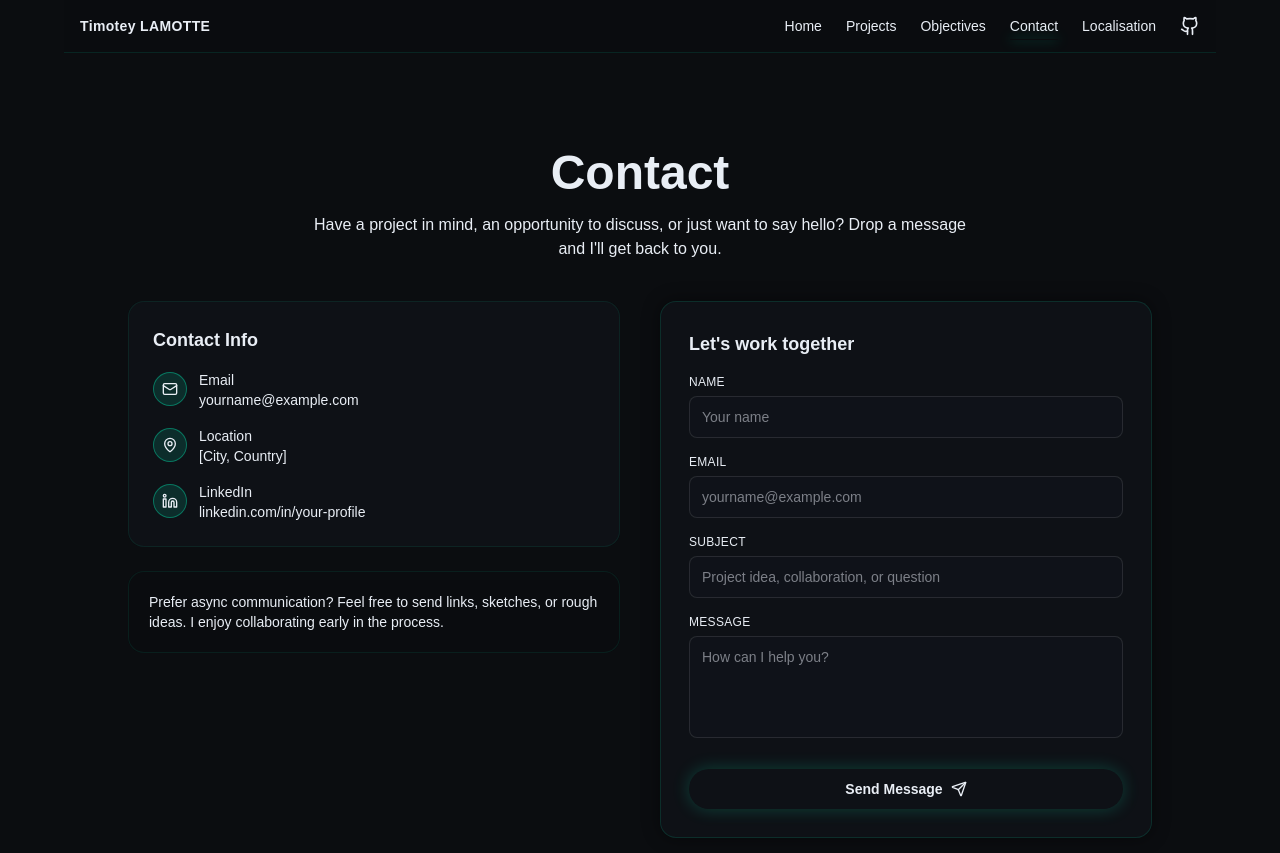
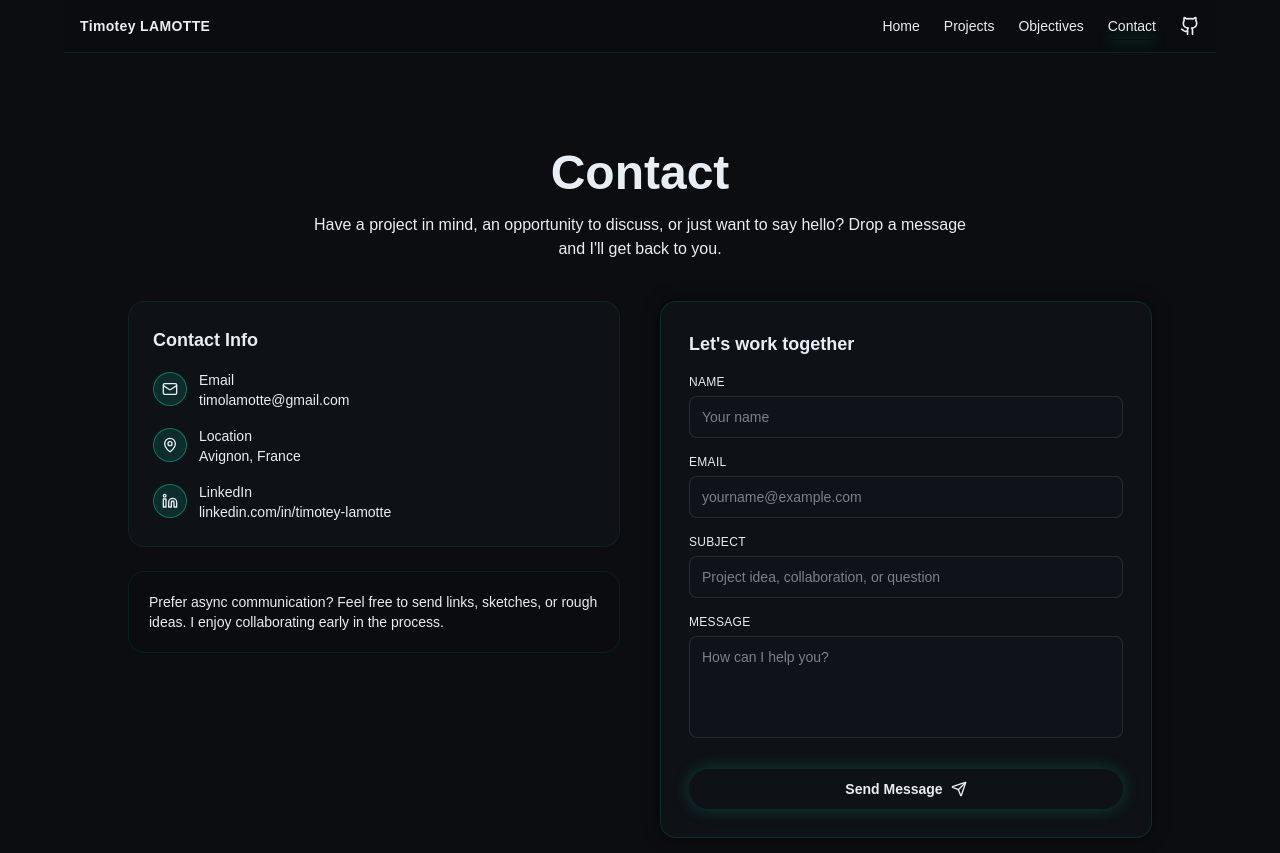
Before and after one commit to Psithroz/portfolio_site, a Next.js app: page /contact in a window 1280 px wide. Built offline with nearby package versions, Linux system fonts and the light colour scheme.

Commit message:
Update contact information and remove unused localisation page. Replace placeholder email with a clickable mailto link and update LinkedIn profile links. Remove the Localisation section from the Navbar.

```diff
--- a/app/components/Navbar.tsx
+++ b/app/components/Navbar.tsx
@@ -10,7 +10,6 @@ const navLinks = [
   { href: "/projects", label: "Projects" },
   { href: "/objectives", label: "Objectives" },
   { href: "/contact", label: "Contact" },
-  { href: "/localisation", label: "Localisation" },
 ];
 
 export default function Navbar() {
--- a/app/contact/page.tsx
+++ b/app/contact/page.tsx
@@ -53,9 +53,12 @@ export default function ContactPage() {
                   </span>
                   <div>
                     <p className="text-brand-text font-medium">Email</p>
-                    <p className="text-brand-text-muted">
-                      yourname@example.com
-                    </p>
+                    <a
+                      href="mailto:timolamotte@gmail.com"
+                      className="text-brand-text-muted hover:text-brand-mint transition-colors"
+                    >
+                      timolamotte@gmail.com
+                    </a>
                   </div>
                 </div>
 
@@ -65,7 +68,7 @@ export default function ContactPage() {
                   </span>
                   <div>
                     <p className="text-brand-text font-medium">Location</p>
-                    <p className="text-brand-text-muted">[City, Country]</p>
+                    <p className="text-brand-text-muted">Avignon, France</p>
                   </div>
                 </div>
 
@@ -76,12 +79,12 @@ export default function ContactPage() {
                   <div>
                     <p className="text-brand-text font-medium">LinkedIn</p>
                     <a
-                      href="#"
+                      href="https://www.linkedin.com/in/timotey-lamotte-6b41a22ba/"
                       target="_blank"
                       rel="noopener noreferrer"
                       className="text-brand-mint hover:underline"
                     >
-                      linkedin.com/in/your-profile
+                      linkedin.com/in/timotey-lamotte
                     </a>
                   </div>
                 </div>
--- a/app/page.tsx
+++ b/app/page.tsx
@@ -282,7 +282,7 @@ export default function Home() {
             <Github className="h-6 w-6" />
           </a>
           <a
-            href="#"
+            href="https://www.linkedin.com/in/timotey-lamotte-6b41a22ba/"
             aria-label="LinkedIn"
             className="text-brand-text-muted hover:text-brand-mint transition-colors"
             target="_blank"
```
